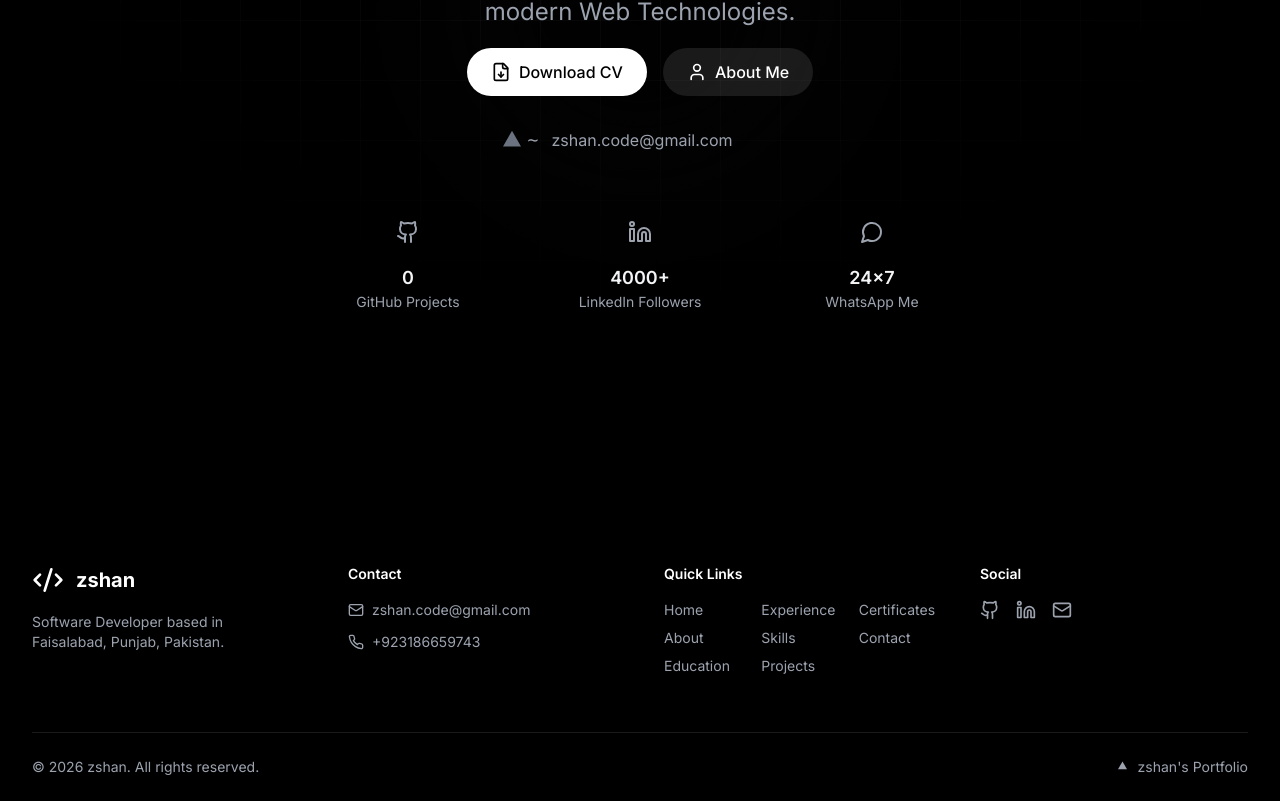
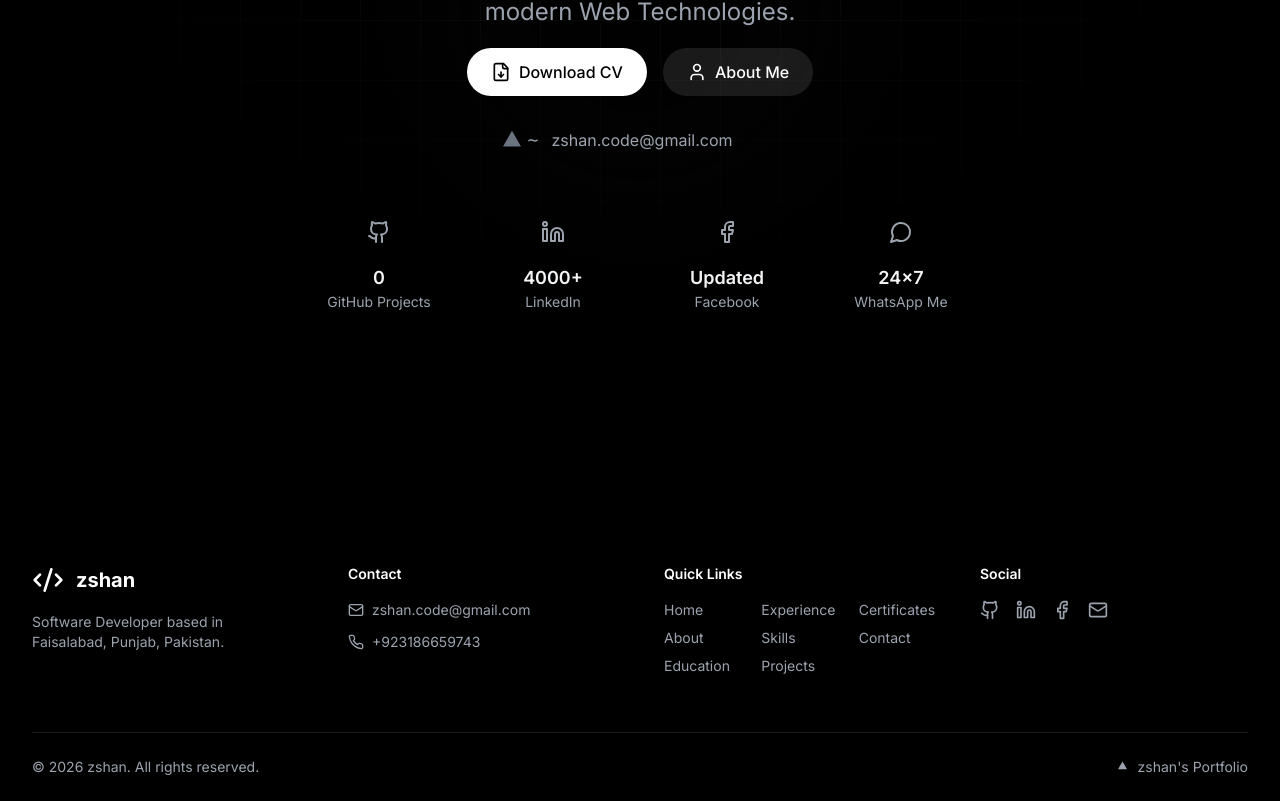
Before and after one commit to zshan-code/Portfolio, a Next.js app: page / in a window 1280 px wide. Shown: the part 400-1201 px from the top of the page. Built offline with nearby package versions, Linux system fonts and the light colour scheme; no server answers.

Commit message:
links updated

```diff
--- a/src/app/layout.tsx
+++ b/src/app/layout.tsx
@@ -201,6 +201,8 @@ export default function RootLayout({
     image: "/profile/profile.jpg",
     sameAs: [
       "https://github.com/zshan-code",
+      "https://www.linkedin.com/in/zshancode",
+      "https://www.facebook.com/profile.php?id=61588321747344"
     ],
     jobTitle: "Full Stack Developer",
     worksFor: {
--- a/src/components/Footer.tsx
+++ b/src/components/Footer.tsx
@@ -1,7 +1,8 @@
 "use client";
 
 import Link from "next/link";
-import { Code2, Github, Linkedin, Mail, Phone } from "lucide-react";
+import { Code2, Github, Linkedin, Mail, Phone, Facebook } from "lucide-react";
+import { CONTACT_INFO } from "../config/contact";
 
 const Footer = () => {
   const currentYear = new Date().getFullYear();
@@ -117,7 +118,7 @@ const Footer = () => {
             <h3 className="text-sm font-semibold text-white">Social</h3>
             <div className="flex space-x-4">
               <a
-                href="https://github.com/zshan-code"
+                href={CONTACT_INFO.github}
                 target="_blank"
                 rel="noopener noreferrer"
                 className="text-gray-400 hover:text-white transition-colors"
@@ -126,7 +127,7 @@ const Footer = () => {
                 <Github className="w-5 h-5" aria-hidden="true" />
               </a>
               <a
-                href=""
+                href={CONTACT_INFO.linkedin}
                 target="_blank"
                 rel="noopener noreferrer"
                 className="text-gray-400 hover:text-white transition-colors"
@@ -135,7 +136,16 @@ const Footer = () => {
                 <Linkedin className="w-5 h-5" aria-hidden="true" />
               </a>
               <a
-                href="mailto:zshan.code@gmail.com"
+                href={CONTACT_INFO.facebook}
+                target="_blank"
+                rel="noopener noreferrer"
+                className="text-gray-400 hover:text-white transition-colors"
+                aria-label="Facebook profile"
+              >
+                <Facebook className="w-5 h-5" aria-hidden="true" />
+              </a>
+              <a
+                href={`mailto:${CONTACT_INFO.email}`}
                 className="text-gray-400 hover:text-white transition-colors"
                 aria-label="Email"
               >
--- a/src/config/contact.ts
+++ b/src/config/contact.ts
@@ -10,7 +10,8 @@ export const CONTACT_INFO = {
   location: "Faisalabad, Punjab, Pakistan",
   timezone: "ISB (UTC+5:00)",
   github: "https://github.com/zshan-code",
-  linkedin: "",
+  linkedin: "https://www.linkedin.com/in/zshancode",
+  facebook: "https://www.facebook.com/profile.php?id=61588321747344",
   twitter: "",
 } as const;
 
--- a/src/pages/Contact.tsx
+++ b/src/pages/Contact.tsx
@@ -1,7 +1,7 @@
 'use client';
 
 import { motion } from 'framer-motion';
-import { Mail, Phone, MapPin, Github, Linkedin, MessageCircle, Clock, Send, MessageSquare } from 'lucide-react';
+import { Mail, Phone, MapPin, Github, Linkedin, MessageCircle, Clock, Send, MessageSquare, Facebook } from 'lucide-react';
 import { useState } from 'react';
 import { CONTACT_INFO, OFFICE_HOURS } from '../config/contact';
 
@@ -95,6 +95,11 @@ const Contact = () => {
 			icon: <MessageCircle className="w-5 h-5" />,
 			label: 'WhatsApp',
 			link: `https://wa.me/${CONTACT_INFO.whatsapp.replace('+', '')}`
+		},
+		{
+			icon: <Facebook className="w-5 h-5" />,
+			label: 'Facebook',
+			link: CONTACT_INFO.facebook
 		}
 	];
 
--- a/src/pages/Home.tsx
+++ b/src/pages/Home.tsx
@@ -10,10 +10,12 @@ import {
   Check,
   FileDown,
   User,
+  Facebook,
 } from "lucide-react";
 import Link from "next/link";
 import { useState } from "react";
 import useSWR from "swr";
+import { CONTACT_INFO } from "../config/contact";
 
 const fetcher = (url: string) => fetch(url).then((res) => res.json());
 
@@ -153,7 +155,7 @@ const Home = () => {
         </motion.div>
 
         <motion.div
-          className="grid grid-cols-3 justify-items-center gap-6 mt-8 sm:mt-12 max-w-xs sm:max-w-none mx-auto"
+          className="grid grid-cols-4 justify-items-center gap-6 mt-8 sm:mt-12 max-w-sm sm:max-w-none mx-auto"
           initial={{ opacity: 0 }}
           animate={{ opacity: 1 }}
           transition={{ duration: 0.8, delay: 0.6 }}
@@ -188,7 +190,7 @@ const Home = () => {
           </motion.a>
 
           <motion.a
-            href=""
+            href={CONTACT_INFO.linkedin}
             target="_blank"
             rel="noopener noreferrer"
             className="flex flex-col items-center group w-full"
@@ -209,7 +211,34 @@ const Home = () => {
             >
               <span className="text-base sm:text-lg font-semibold">4000+</span>
               <span className="text-xs sm:text-sm text-gray-400">
-                LinkedIn Followers
+                LinkedIn
+              </span>
+            </motion.div>
+          </motion.a>
+
+          <motion.a
+            href={CONTACT_INFO.facebook}
+            target="_blank"
+            rel="noopener noreferrer"
+            className="flex flex-col items-center group w-full"
+            whileHover={{ y: -2 }}
+            aria-label="Visit Facebook profile"
+          >
+            <div className="p-3 rounded-xl transition-colors mb-2 w-full max-w-[200px]">
+              <Facebook
+                className="w-5 h-5 sm:w-6 sm:h-6 text-gray-400 group-hover:text-white transition-colors mx-auto"
+                aria-hidden="true"
+              />
+            </div>
+            <motion.div
+              className="flex flex-col items-center"
+              initial={{ opacity: 0 }}
+              animate={{ opacity: 1 }}
+              transition={{ delay: 0.8 }}
+            >
+              <span className="text-base sm:text-lg font-semibold">Updated</span>
+              <span className="text-xs sm:text-sm text-gray-400">
+                Facebook
               </span>
             </motion.div>
           </motion.a>
```
